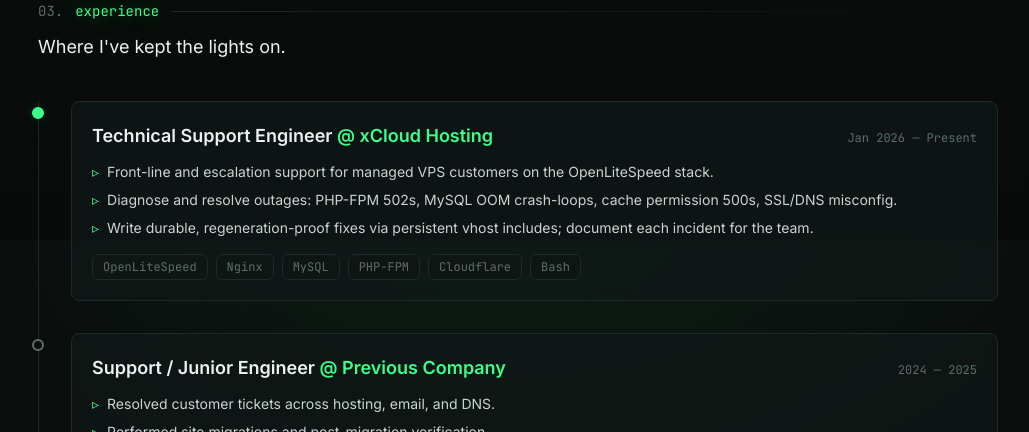
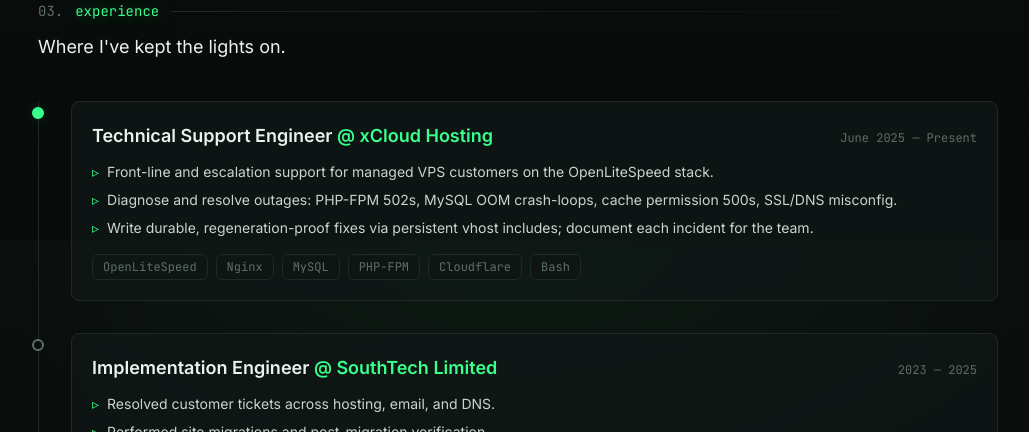
Before and after one commit to Sadat-github/portfolio, a Next.js app: page / in a window 1280 px wide. Shown: the part 2160-2592 px from the top of the page, without its empty margins (122-1151 px from the left). Built offline with nearby package versions, Linux system fonts and the light colour scheme.

Commit message:
edited previous company name

```diff
--- a/src/data/site.ts
+++ b/src/data/site.ts
@@ -104,7 +104,7 @@
   {
     company: "xCloud Hosting",
     role: "Technical Support Engineer",
-    period: "Jan 2026 — Present",
+    period: "June 2025 — Present",
     current: true,
     points: [
       "Front-line and escalation support for managed VPS customers on the OpenLiteSpeed stack.",
@@ -114,9 +114,9 @@
     stack: ["OpenLiteSpeed", "Nginx", "MySQL", "PHP-FPM", "Cloudflare", "Bash"],
   },
   {
-    company: "Previous Company",          // ← CHANGE ME
-    role: "Support / Junior Engineer",
-    period: "2024 — 2025",
+    company: "SouthTech Limited",
+    role: "Implementation Engineer",
+    period: "2023 — 2025",
     points: [
       "Resolved customer tickets across hosting, email, and DNS.",
       "Performed site migrations and post-migration verification.",
```
